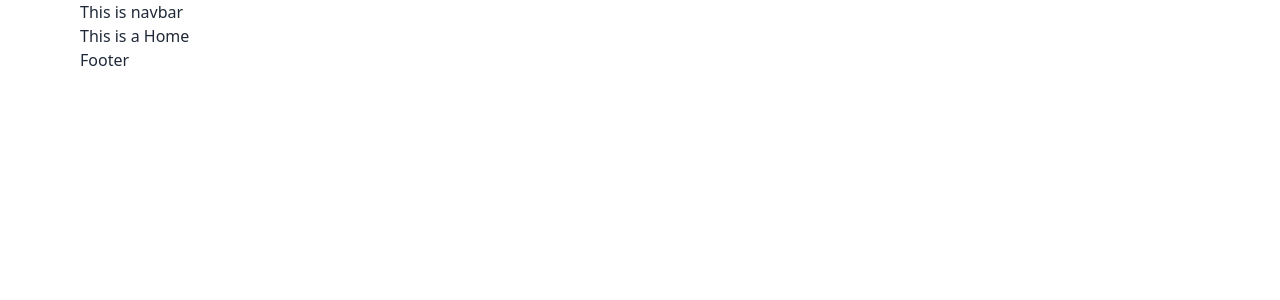
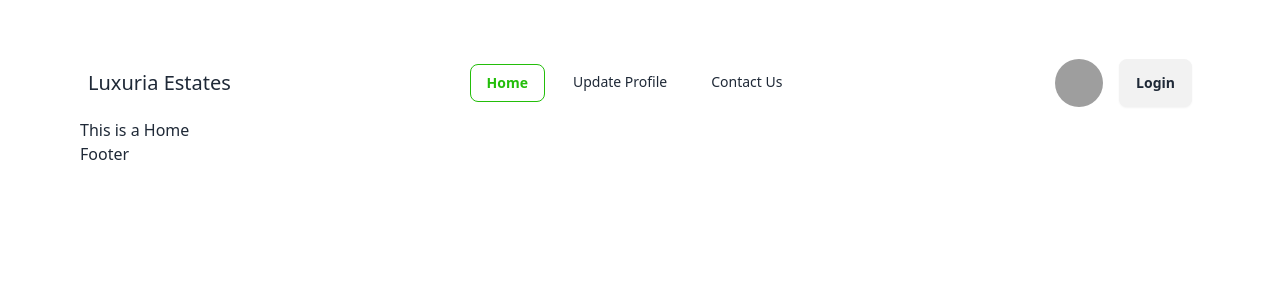
Before and after one commit to TanveerAhmed4545/react-luxuria-estates, a React (Vite) app: page / in a window 1280 px wide. Shown: the top 300 px of the page. Built offline with nearby package versions, Linux system fonts and the light colour scheme; grey boxes are pictures that could not be loaded.

Commit message:
add navbar

```diff
--- a/src/Shared/Navbar/Navbar.jsx
+++ b/src/Shared/Navbar/Navbar.jsx
@@ -1,10 +1,102 @@
+
+import { useState } from "react";
+import { NavLink } from "react-router-dom";
 
 
 const Navbar = () => {
+
+    const [isHovered, setIsHovered] = useState(false);
+
+
+
+    const links = <>
+    <li><NavLink  to='/'  className={({ isActive, isPending }) =>
+         isActive
+           ? "bg-none border text-[#23BE0A] font-semibold border-[#23BE0A] mr-3"
+           : isPending
+           ? "pending"
+           : "mr-3"
+       }>Home</NavLink></li>
+       <li><NavLink  to='/profile'  className={({ isActive, isPending }) =>
+         isActive
+           ? "bg-none border text-[#23BE0A] font-semibold border-[#23BE0A] mr-3"
+           : isPending
+           ? "pending"
+           : "mr-3"
+       }>Update Profile</NavLink></li>
+       <li><NavLink to='/contact'  className={({ isActive, isPending }) =>
+         isActive
+           ? "bg-none border text-[#23BE0A] font-semibold border-[#23BE0A] mr-3"
+           : isPending
+           ? "pending"
+           : "mr-3"
+       }>Contact Us</NavLink></li>
+
+    </>
+
     return (
-        <div>
-            <h2>This is navbar</h2>
-        </div>
+        <div className="navbar bg-base-100">
+  <div className="navbar-start">
+    <div className="dropdown">
+      <div tabIndex={0} role="button" className="btn btn-ghost lg:hidden">
+        <svg xmlns="http://www.w3.org/2000/svg" className="h-5 w-5" fill="none" viewBox="0 0 24 24" stroke="currentColor"><path strokeLinecap="round" strokeLinejoin="round" strokeWidth="2" d="M4 6h16M4 12h8m-8 6h16" /></svg>
+      </div>
+      <ul tabIndex={0} className="menu menu-sm dropdown-content mt-3 z-[1] p-2 shadow bg-base-100 rounded-box w-52">
+        {
+            links
+        }
+      </ul>
+    </div>
+    <a className=" text-xl">Luxuria <span>Estates</span></a>
+  </div>
+  <div className="navbar-center hidden lg:flex">
+    <ul className="menu menu-horizontal px-1">
+      {
+        links
+      }
+    </ul>
+  </div>
+  <div className="navbar-end">
+  {/* <div className="avatar mr-4">
+    <div className="w-12  rounded-full">
+      <img src="https://daisyui.com/images/stock/photo-1534528741775-53994a69daeb.jpg" />
+
+    </div>
+  </div> */}
+
+
+{/* <div className="avatar mr-4  ">
+      <div className="w-12 rounded-full">
+        <img className="group" src="https://daisyui.com/images/stock/photo-1534528741775-53994a69daeb.jpg" alt="avatar" />
+      </div>
+      <div className="hidden group-hover:block bg-white text-center">
+        Tanveer
+      </div>
+    </div> */}
+
+
+
+
+<div
+      className="avatar mx-4 "
+      onMouseEnter={() => setIsHovered(true)}
+      onMouseLeave={() => setIsHovered(false)}
+    >
+      <div className="w-12 h-12 rounded-full">
+        <img src="https://daisyui.com/images/stock/photo-1534528741775-53994a69daeb.jpg"  />
+      </div>
+      <div  className="flex items-center">
+      {isHovered && <h2>Tanveer</h2>
+      }
+      </div>
+    </div>
+
+
+
+
+    <a className="btn">Login</a>
+  </div>
+</div>
     );
 };
 
--- a/src/layouts/Root/Root.jsx
+++ b/src/layouts/Root/Root.jsx
@@ -4,7 +4,7 @@
 
 const Root = () => {
     return (
-        <div className="px-6 lg:px-20 container mx-auto">
+        <div className="px-6 lg:mt-12 mt-6  lg:px-20 container mx-auto">
             <Navbar></Navbar>
             <Outlet></Outlet>
             <Footer></Footer>
--- /dev/null
+++ b/src/pages/Contact/Contact.jsx
@@ -0,0 +1,11 @@
+
+
+const Contact = () => {
+    return (
+        <div>
+            <h2>Contact</h2>
+        </div>
+    );
+};
+
+export default Contact;
--- /dev/null
+++ b/src/pages/UpdateProfile/UpdateProfile.jsx
@@ -0,0 +1,11 @@
+
+
+const UpdateProfile = () => {
+    return (
+        <div>
+            <h2>Update</h2>
+        </div>
+    );
+};
+
+export default UpdateProfile;
```
Also changed, not shown: src/routes/Routes.jsx (+10 -0 lines).
